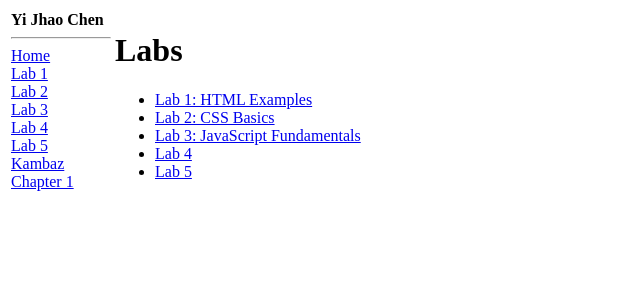
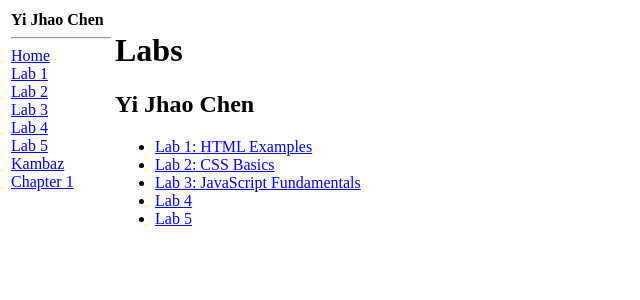
Before and after one commit to JoeChen0430/webdev-client, a Next.js app: page /labs in a window 1280 px wide. Shown: the top 300 px of the page, without its empty margins (0-640 px from the left). Built offline with nearby package versions, Linux system fonts and the light colour scheme.

Commit message:
name and section

```diff
--- a/app/labs/page.tsx
+++ b/app/labs/page.tsx
@@ -4,6 +4,7 @@ export default function Labs() {
   return (
     <div id="wd-labs">
       <h1>Labs</h1>
+      <h2>Yi Jhao Chen</h2>
       <ul>
         <li>
           <Link href="/labs/lab1">Lab 1: HTML Examples</Link>
@@ -15,7 +16,9 @@ export default function Labs() {
           <Link href="/labs/lab3">Lab 3: JavaScript Fundamentals</Link>
         </li>
         <li>
-          <Link href="/labs/lab4">Lab 4</Link>
+          <Link href="/labs/lab4" id="wd-lab4-link">
+            Lab 4
+          </Link>
         </li>
         <li>
           <Link href="/labs/lab5">Lab 5</Link>
```
